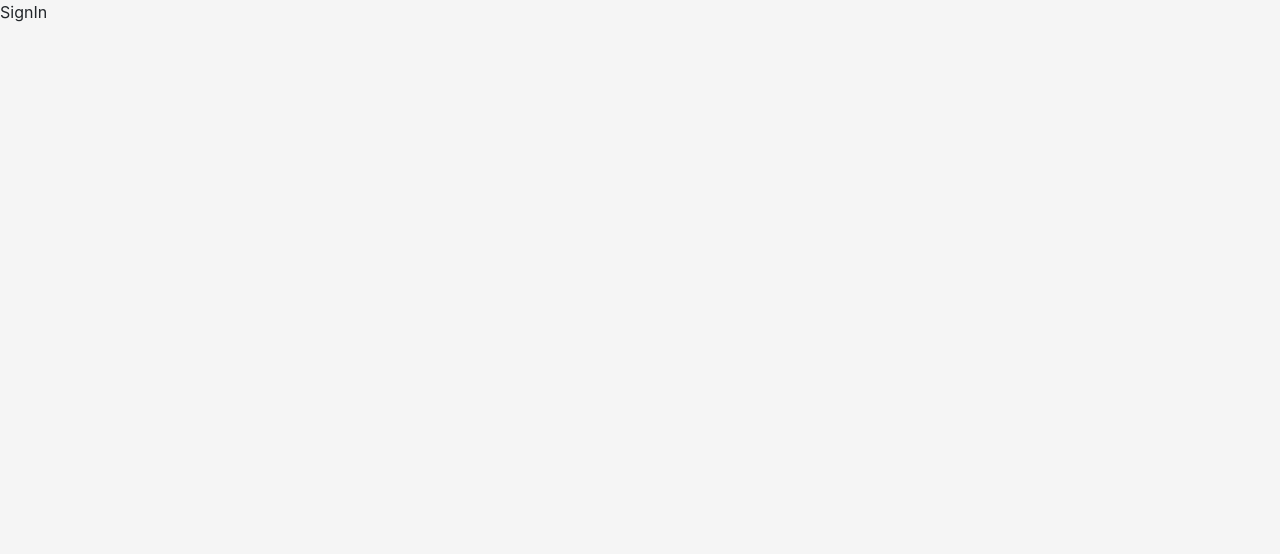
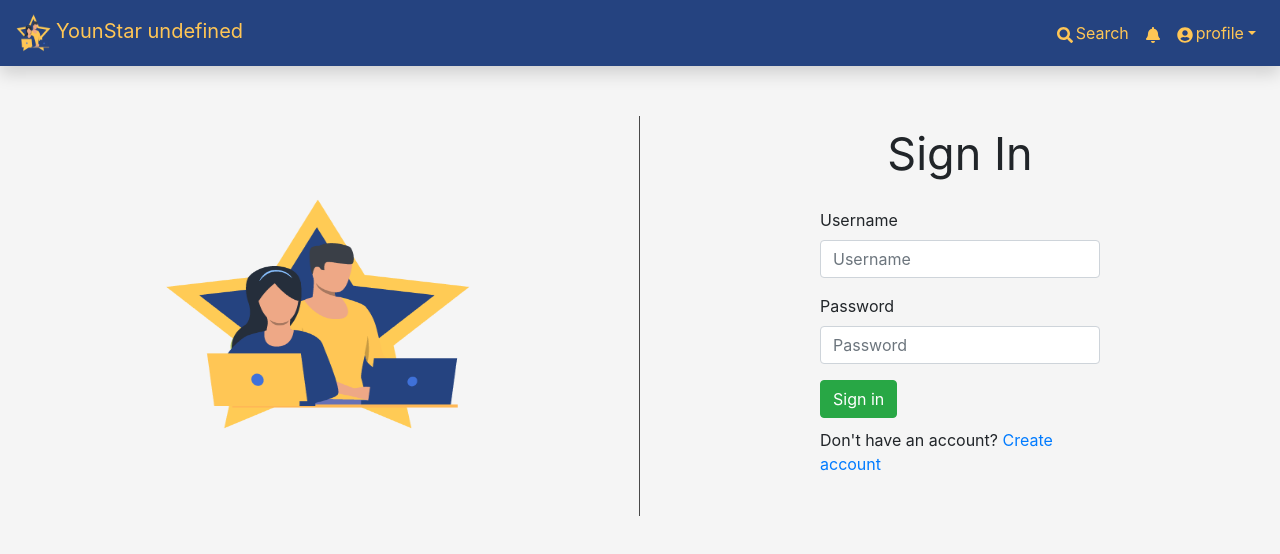
Before and after one commit to 2110423-2019-2/sec2_ShibaInu_front_end, a React (Create React App) app: page /signin in a window 1280 px wide. Shown: the top 554 px of the page. Built offline with nearby package versions, Linux system fonts and the light colour scheme.

Commit message:
done SignIn

```diff
--- a/src/SignIn.js
+++ b/src/SignIn.js
@@ -1,18 +1,53 @@
 import React from 'react';
-import './NavBar.css';
+import NavBar from "./NavBar";
+import logo from './material/Logo.png';
+import './SignInSignUp.css';
 
 class SignIn extends React.Component {
 
-    constructor(props){
+    constructor(props) {
         super(props);
-        this.state={
+        this.state = {
         };
     }
 
-    render(){
+    render() {
 
         return (
-            <div>SignIn</div>
+            <div>
+                <NavBar />
+                <div className='SignInSignUp-page'>
+                    <div className='left-content'>
+                        <span className='left-logo'><img src={logo} id="logo-img" alt="youngstar logo" /></span>
+                        <span className='seperate-line'></span>
+                    </div>
+
+                    <div className='right-area'>
+                        <div className='right-content'>
+                            <div className='form-name'>Sign In</div>
+                            <div className='form-container'>
+                                <form >
+
+                                    <div class="form-group">
+                                        <label for="formGroupUsernameInput">Username</label>
+                                        <input type="text" class="form-control" id="formGroupUsernameInput" placeholder="Username" />
+                                    </div>
+
+                                    <div class="form-group">
+                                        <label for="formGroupPasswordInput">Password</label>
+                                        <input type="password" class="form-control" id="formGroupPasswordInput" placeholder="Password" />
+                                    </div>
+
+                                    <button type="submit" class="btn btn-success">Sign in</button>
+
+                                        <p>Don't have an account? <a href='/'>Create account</a></p>
+                                </form>
+                            </div>
+                        </div>
+                    </div>
+
+                </div>
+            </div>
         );
     }
 }
--- /dev/null
+++ b/src/SignInSignUp.css
@@ -0,0 +1,65 @@
+.SignInSignUp-page {
+    height: 500px;
+    /* background-color: aqua; */
+}
+
+.left-content {
+    float: left;
+    width: 50%;
+    height: 100%;
+    position: relative;
+}
+
+.left-content .seperate-line {
+    border: none;
+    border-right: 1px solid rgb(73, 73, 73);
+    position: absolute;
+    top: 10%;
+    right: 0px;
+    height: 80%;
+}
+
+.left-content .left-logo {
+    height: 50%;
+    width: 50%;
+    top: 25%;
+    left: 25%;
+    position: absolute;
+}
+
+.left-logo #logo-img {
+    height: 100%;
+    width: 100%;
+}
+
+.right-area {
+    float: right;
+    width: 50%;
+    height: 100%;
+    display: table;
+    /* background-color: blue; */
+}
+
+.right-content {
+    width: 50%;
+    display: table-cell;
+    vertical-align: middle;
+    height: auto;
+    /* background-color: aqua; */
+}
+
+.form-name {
+    text-align: center;
+    font-size: 45px;
+}
+
+.form-container {
+    width: 50%;
+    margin-left: auto;
+    margin-right: auto;
+    /* background-color: red; */
+}
+
+form p {
+    margin-top: 10px;
+}
--- a/src/SignUp.js
+++ b/src/SignUp.js
@@ -1,5 +1,5 @@
 import React from 'react';
-import './NavBar.css';
+import NavBar from "./NavBar";
 
 class SignUp extends React.Component {
 
@@ -12,7 +12,10 @@ class SignUp extends React.Component {
     render(){
 
         return (
-            <div>SignUp</div>
+            <div>
+                <NavBar />
+                SignUp
+                </div>
         );
     }
 }
```
